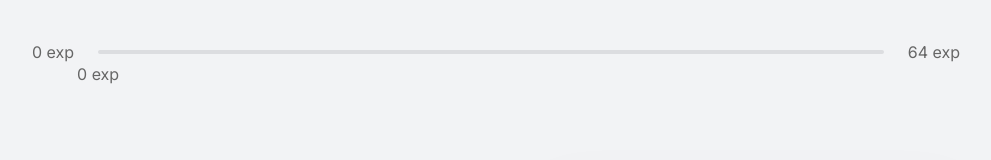
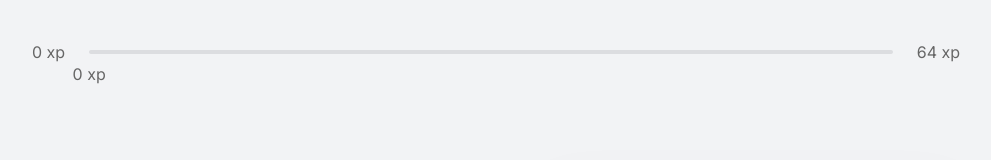
Before and after one commit to dgbragas/nlw__move.it, a Next.js app: page / in a window 1280 px wide. Shown: the top 160 px of the page, without its empty margins (144-1135 px from the left). Built offline with nearby package versions, Linux system fonts and the light colour scheme.

Commit message:
fix: adjusting texts and transition duration in <ExperienceBar />

```diff
--- a/src/components/ExperienceBar/index.tsx
+++ b/src/components/ExperienceBar/index.tsx
@@ -14,15 +14,15 @@ export function ExperienceBar(): JSX.Element {
 
   return (
     <S.Container>
-      <S.Percentage>0 exp</S.Percentage>
+      <S.Percentage>0 xp</S.Percentage>
       <S.ProgressBar>
         <S.Bar width={percentToNextLevel} />
 
         <S.CurrentExperience leftPosition={percentToNextLevel}>
-          {currentExperience} exp
+          {`${currentExperience} xp`}
         </S.CurrentExperience>
       </S.ProgressBar>
-      <S.Percentage>{experienceToNextLevel} exp</S.Percentage>
+      <S.Percentage>{experienceToNextLevel} xp</S.Percentage>
     </S.Container>
   );
 }
--- a/src/components/ExperienceBar/styles.ts
+++ b/src/components/ExperienceBar/styles.ts
@@ -30,7 +30,7 @@ export const Bar = styled.div<BarProps>`
   background-color: ${({ theme: { colors } }) => colors.green};
   border-radius: 4px;
   height: 100%;
-  transition: width 0.2s;
+  transition: width 1s;
   width: ${({ width }) => `${width}%`};
 `;
 
@@ -38,5 +38,6 @@ export const CurrentExperience = styled.span<CurrentExperienceProps>`
   left: ${({ leftPosition }) => `${leftPosition}%`};
   position: absolute;
   top: 12px;
+  transition: left 1s;
   transform: translateX(-50%);
 `;
```
